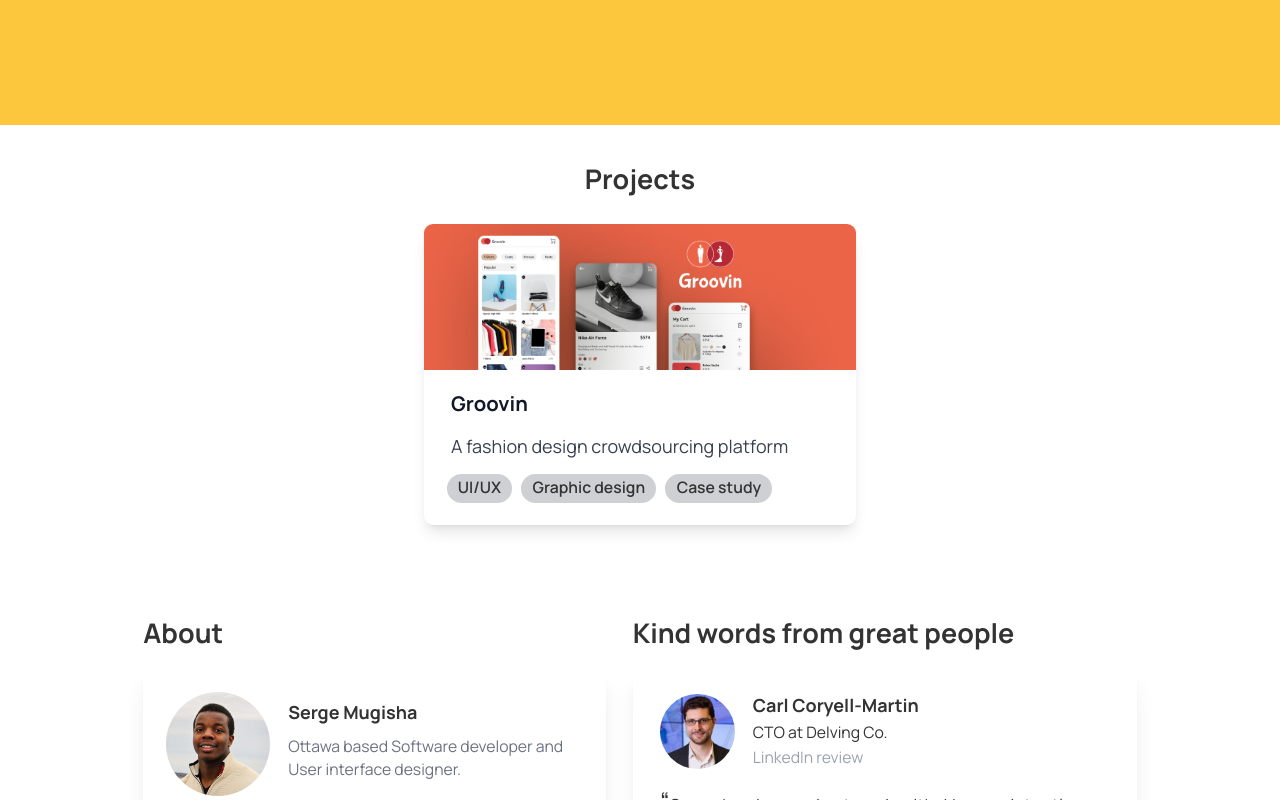
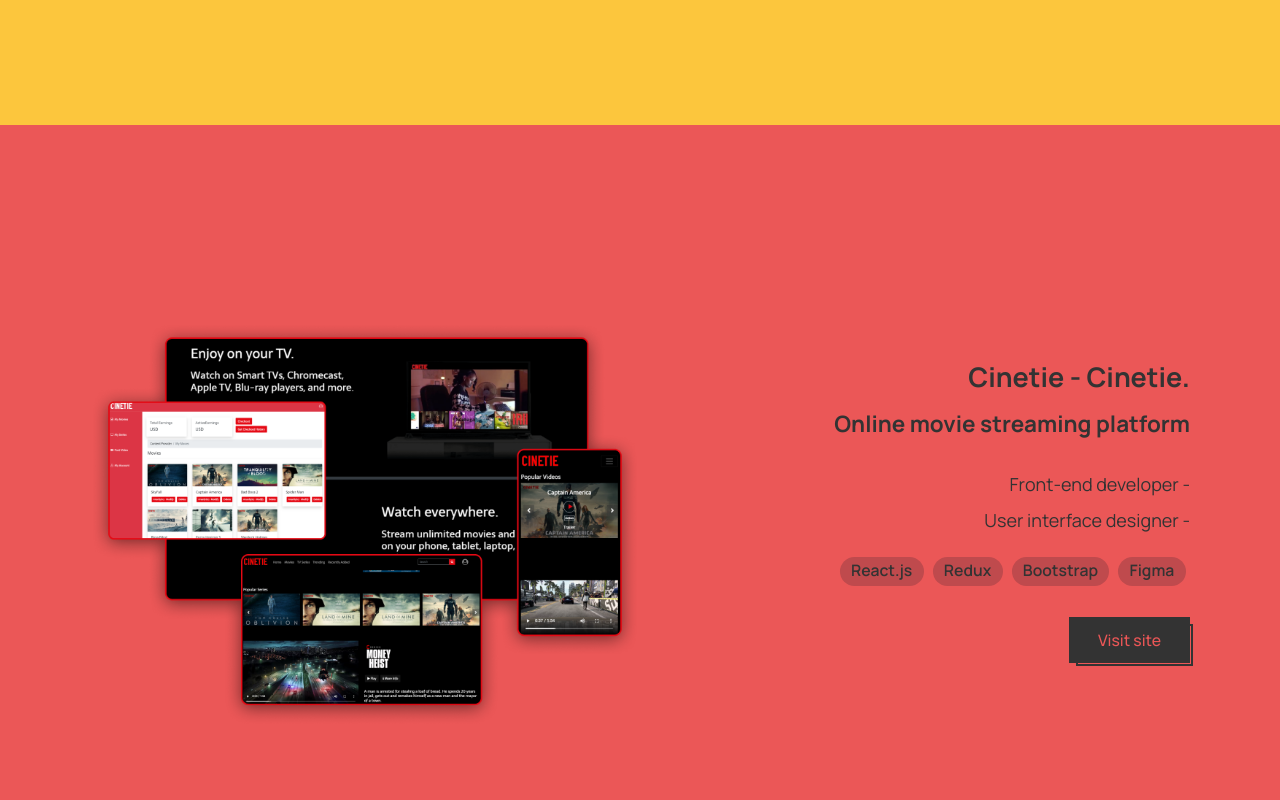
Before and after one commit to serge-mugisha/portfolio, a Next.js app: page / in a window 1280 px wide. Shown: the part 3180-3980 px from the top of the page. Built offline with nearby package versions, Linux system fonts and the light colour scheme; a web font is replaced by a local one.

Commit message:
Bring back Cinetie

```diff
--- a/src/pages/index.tsx
+++ b/src/pages/index.tsx
@@ -185,16 +185,16 @@
               caseStudy="ingoma"
               href="https://ingoma.app/"
             />
-            {/* <ProjectSection
+            <ProjectSection
               bg="red"
-              reverse={false}
+              reverse={true}
               img="/static/cinetie.png"
               title="Cinetie - Cinetie."
               subtitle="Online movie streaming platform"
               description={["Front-end developer", "User interface designer"]}
               skills={["React.js", "Redux", "Bootstrap", "Figma"]}
               href="https://cinetie.com/"
-            /> */}
+            />
           </div>
 
           <div className="box">
```
